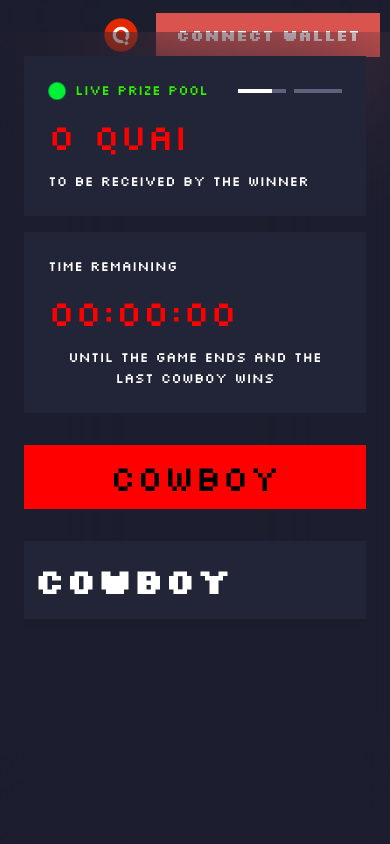
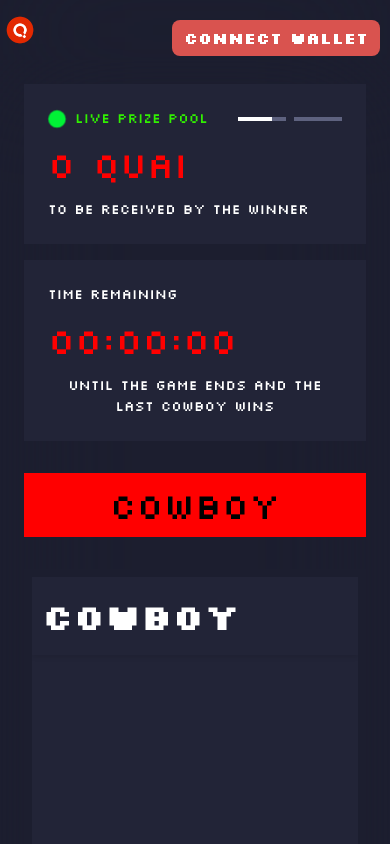
Before and after one commit to Bystrianyk/quai-, a React (Create React App) app in the folder frontend/: page / in a window 390 px wide. Shown: the top 844 px of the page. Built offline with nearby package versions, Linux system fonts and the light colour scheme.

Commit message:
design header

```diff
--- a/frontend/src/App.css
+++ b/frontend/src/App.css
@@ -6,6 +6,7 @@ body {
   margin: 0;
   padding: 0;
 }
+
 @media (min-width: 1224px) {
 .yeeti {
   background-image: url("https://phrygian-alyssum-95c.notion.site/image/https%3A%2F%2Fprod-files-secure.s3.us-west-2.amazonaws.com%2Fca87b931-10c9-4705-bd63-f0184da7d8ce%2F3b1a7870-a481-491a-ad35-fe173a565055%2Fpoggers.png?table=block&id=13377108-e3f0-80d2-8509-e9da3663ee5a&spaceId=ca87b931-10c9-4705-bd63-f0184da7d8ce&width=2000&userId=&cache=v2");
@@ -84,39 +85,52 @@ th, td {
   font-weight: bold;
 }
 
+header {
+  position: relative; /* Встановлення контексту для абсолютно позиціонованих елементів */
+  width: 100%;
+  z-index: 20;
+  backdrop-filter: blur(20px); /* Додає розмиття */
+  padding: 10px 0; /* Відступ зверху та знизу */
+}
+
 .wallet-info {
+  display: flex;
   position: absolute;
   top: 10px;
   right: 10px;
-  display: flex;
   align-items: center;
-  gap: 10px; /* Spacing between balance and logo */
-}
+  gap: 10px;
+  margin: 10px 0; /* Зовнішні відступи тільки зверху та знизу */
+}
+
 
 .balance-display {
   display: flex;
   align-items: center;
-  gap: 5px; /* Spacing between balance and logo */
+  gap: 5px;
   font-size: 16px;
   font-weight: bold;
-  color: #4caf50; /* Green color */
+  color: #4caf50;
 }
 
 .logo-img {
-  width: 50px;
-  height: 50px;
+  width: 40px; /* Адаптований розмір логотипу */
+  height: auto;
 }
 
 .connect-wallet-btn {
-  background-color: #d9534f; /* Червоний фон */
-  color: #fff; /* Білий текст */
-  padding: 10px 20px;
+  background-color: #d9534f;
+  color: #fff;
+  padding: 6px 12px;
   border: none;
   cursor: pointer;
   text-align: center;
-  font-family: 'Silkscreen', sans-serif; /* Залишаємо шрифт, який ви використовуєте */
-  font-weight: bold; /* Жирний текст */
-}
+  font-family: 'Silkscreen', sans-serif;
+  font-weight: bold;
+  border-radius: 8px;
+}
+
+
 
 
 
--- a/frontend/src/App.js
+++ b/frontend/src/App.js
@@ -205,29 +205,36 @@ function App() {
     return bets.reduce((total, bet) => total + parseFloat(bet.amount), 0);
   };
 
+
+
   return (
     <div className="min-h-screen flex flex-col bg-blue-600 overflow-x-clip">
-      <header className="w-full z-20 backdrop-blur-3xl">
 
-      </header>
     <div className="App">
-      <header className="w-full z-20 backdrop-blur-3xl">
-        <nav className="mx-auto container p-4">
+    <header className="w-full z-20 backdrop-blur-3xl header-container">
+  <img src={logo} alt="logo" className="logo-img" />
   <div className="wallet-info">
     {balance !== null ? (
       <div className="balance-display">
-              <span>{balance !== null ? `${balance} Quai` : "N/A Quai"} </span>
-              <img src={logo} alt="logo" className="logo-img" />
+        <span className="
+      text-sm
+
+
+
+
+      text-white
+
+
+
+       font-silkscreen ">{balance !== null ? `${Number(balance).toFixed(2)} Quai` : "N/A Quai"} </span>
       </div>
-          ) : (
-            <img src={logo} alt="loading logo" className="logo-img" />
-          )}
+    ) : null}
     <button className="connect-wallet-btn" onClick={requestAccounts}>
       {wallet ? shortenAddress(wallet) : "Connect Wallet"}
     </button>
   </div>
-        </nav>
 </header>
+
 
       <main className="flex-grow lg:container lg:pt-28">
         <div className="yeeti-container">
--- a/frontend/src/components/ScrollList.js
+++ b/frontend/src/components/ScrollList.js
@@ -3,11 +3,10 @@ import styled from 'styled-components';
 
 
 const ScrollableContainer = styled.div`
-  height: 300px;
+  height: 600px;
   margin: 0 auto;
-
   overflow-y: auto;
-  background-color: #1C1E2F;
+  background-color: #222437;
 `;
 
 const TableHeader = styled.div`
@@ -22,19 +21,23 @@ const TableHeader = styled.div`
   justify-content: space-between;
   align-items: center;
   box-shadow: 0 2px 5px rgba(0, 0, 0, 0.1);
-
 `;
 
 const BetItem = styled.div`
   display: flex;
   justify-content: space-between;
   padding: 8px;
-  border-bottom: 1px solid #ddd;
+  margin-top: 10px;  /* Зовнішній відступ зверху */
+  margin-bottom: 10px;  /* Зовнішній відступ знизу */
+  background-color: #1C1E2F; /* Колір фону рядка */
+  border-radius: 4px; /* Додаткове округлення країв, якщо потрібно */
 
   &:hover {
     background-color: #f1f1f1;
   }
 `;
+
+
 
 const PlayerAddress = styled.span`
   font-weight: bold;
@@ -80,29 +83,37 @@ const ScrollList = (props) => {
   }, []);
 
   return (
-        <div>
+    <div className="font-silkscreen text-white bg-newBlue-500 p-2 w-full">
       <ScrollableContainer>
         <TableHeader>
-        <div><p className='
-
-
-      text-lg
-
-
-      text-white
-
-
-
-       font-silkscreen '>Cowboy</p></div>
+          <div>
+            <p className="text-lg text-white font-silkscreen">Cowboy</p>
+          </div>
         </TableHeader>
         {list.map((bet, index) => (
-            <BetItem key={index}>
-              <PlayerAddress>
+          <BetItem key={index} className="flex flex-col space-y-2">
+            <div className="flex sm:flex-row flex-col justify-between">
+              <div className="flex sm:flex-row flex-col sm:space-x-4">
+                <div>
+                  <p className="text-sm text-white font-silkscreen font-bold">
                     {shortenAddress(bet.wallet)}
-                {index === 0 && <span> 👑 CURRENT LEADER</span>}
-              </PlayerAddress>
-              <span>{bet.amount}</span>
-              <span>{getUpdatedTime(bet.time)}</span>
+                  </p>
+                </div>
+                <div>
+                  {index === 0 && (
+                    <p className="text-sm text-secondary font-silkscreen">👑 CURRENT LEADER</p>
+                  )}
+                </div>
+              </div>
+              <div className="flex flex-row space-x-2">
+                <div>
+                  <p className="text-sm text-white font-silkscreen">{bet.amount} $COWBOY</p>
+                </div>
+                <div>
+                  <p className="text-sm text-gray-500 font-silkscreen">{getUpdatedTime(bet.time)}</p>
+                </div>
+              </div>
+            </div>
           </BetItem>
         ))}
       </ScrollableContainer>
```
Also changed, not shown: frontend/src/components/WalletConnector.js (deleted, +0 -35 lines). Lines whose indentation alone changed are shown as unchanged.
